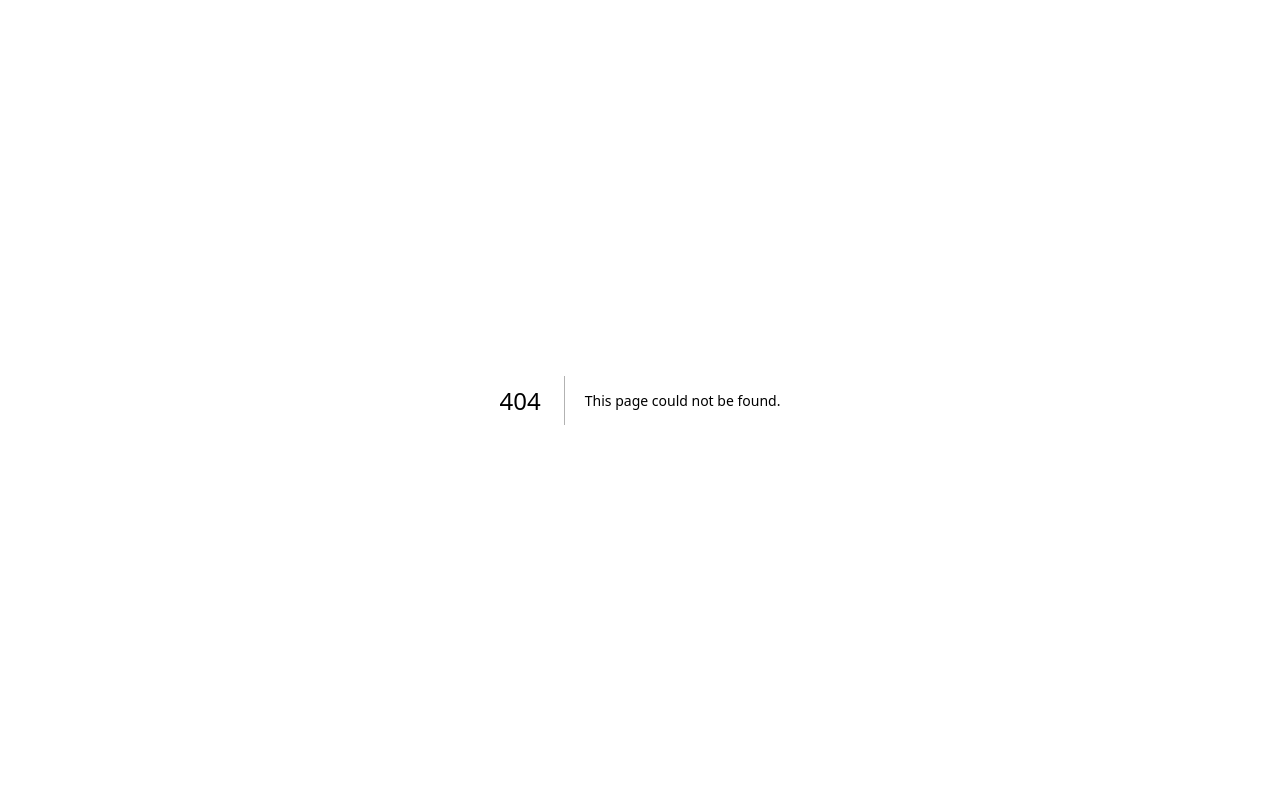
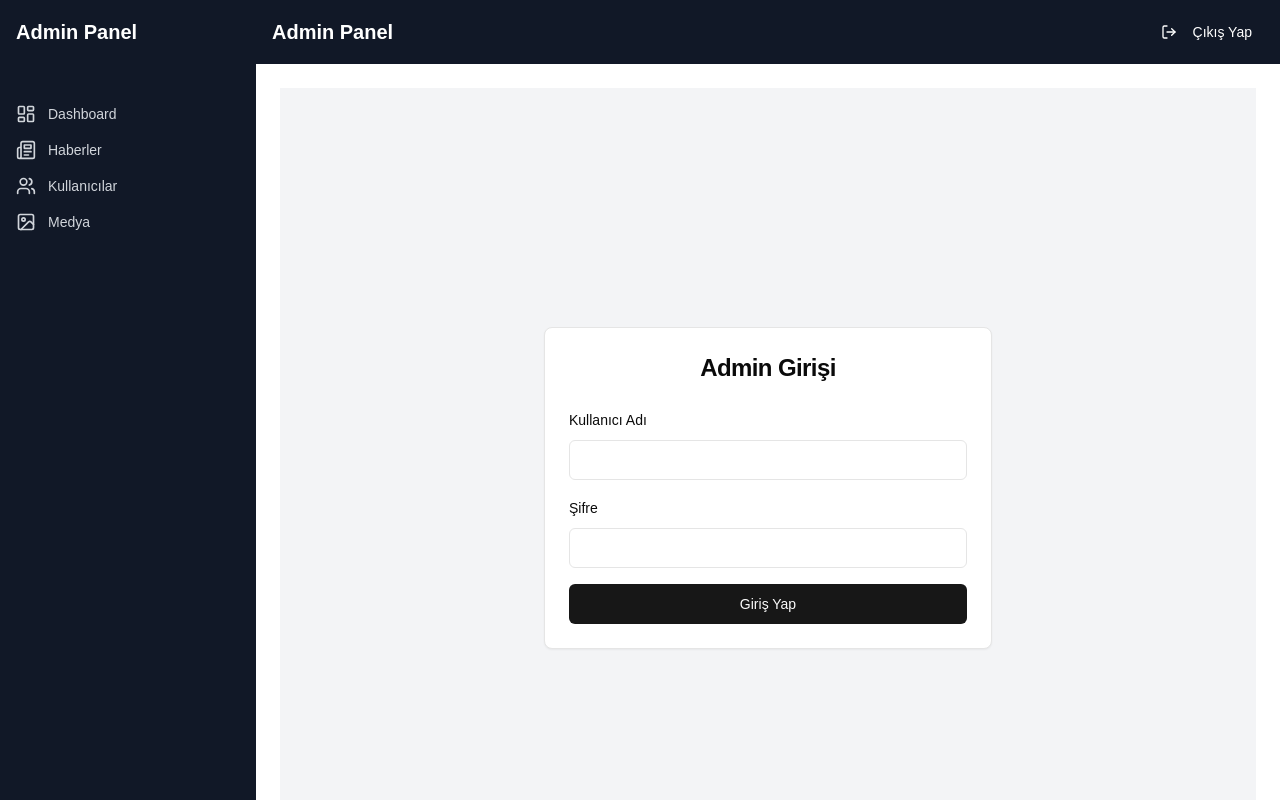
Before and after one commit to EdANaiR/news-website, a Next.js app: page /admin/login in a window 1280 px wide. Before the commit this address had no page. Built offline with nearby package versions, Linux system fonts and the light colour scheme.

Commit message:
admin login page create

```diff
--- /dev/null
+++ b/src/app/admin/login/page.tsx
@@ -0,0 +1,92 @@
+"use client";
+
+import { useState } from "react";
+import { useRouter } from "next/navigation";
+import { Card, CardContent, CardHeader, CardTitle } from "@/components/ui/card";
+import { Input } from "@/components/ui/input";
+import { Button } from "@/components/ui/button";
+import { Label } from "@/components/ui/label";
+import { toast } from "@/hooks/use-toast";
+
+export default function AdminLogin() {
+  const [username, setUsername] = useState("");
+  const [password, setPassword] = useState("");
+  const [loading, setLoading] = useState(false);
+  const router = useRouter();
+
+  const handleSubmit = async (e: React.FormEvent) => {
+    e.preventDefault();
+    setLoading(true);
+
+    try {
+      const response = await fetch("/api/auth/login", {
+        method: "POST",
+        headers: {
+          "Content-Type": "application/json",
+        },
+        body: JSON.stringify({ username, password }),
+      });
+
+      if (response.ok) {
+        toast({
+          title: "Başarılı",
+          description: "Giriş başarılı, yönlendiriliyorsunuz...",
+        });
+        router.push("/admin");
+      } else {
+        toast({
+          variant: "destructive",
+          title: "Hata",
+          description: "Kullanıcı adı veya şifre hatalı!",
+        });
+      }
+    } catch (error) {
+      toast({
+        variant: "destructive",
+        title: "Hata",
+        description: "Bir hata oluştu, lütfen tekrar deneyin.",
+      });
+    } finally {
+      setLoading(false);
+    }
+  };
+
+  return (
+    <div className="min-h-screen flex items-center justify-center bg-gray-100">
+      <Card className="w-full max-w-md">
+        <CardHeader>
+          <CardTitle className="text-2xl text-center">Admin Girişi</CardTitle>
+        </CardHeader>
+        <CardContent>
+          <form onSubmit={handleSubmit} className="space-y-4">
+            <div className="space-y-2">
+              <Label htmlFor="username">Kullanıcı Adı</Label>
+              <Input
+                id="username"
+                type="text"
+                value={username}
+                onChange={(e) => setUsername(e.target.value)}
+                required
+                disabled={loading}
+              />
+            </div>
+            <div className="space-y-2">
+              <Label htmlFor="password">Şifre</Label>
+              <Input
+                id="password"
+                type="password"
+                value={password}
+                onChange={(e) => setPassword(e.target.value)}
+                required
+                disabled={loading}
+              />
+            </div>
+            <Button type="submit" className="w-full" disabled={loading}>
+              {loading ? "Giriş yapılıyor..." : "Giriş Yap"}
+            </Button>
+          </form>
+        </CardContent>
+      </Card>
+    </div>
+  );
+}
--- /dev/null
+++ b/src/app/api/auth/login/route.ts
@@ -0,0 +1,37 @@
+import { NextResponse } from "next/server";
+import { cookies } from "next/headers";
+
+export async function POST(request: Request) {
+  try {
+    const body = await request.json();
+    const { username, password } = body;
+
+    const isValidCredentials =
+      username === process.env.ADMIN_USERNAME &&
+      password === process.env.ADMIN_PASSWORD;
+
+    if (isValidCredentials) {
+      const sessionToken = Math.random().toString(36).substring(2);
+      const response = NextResponse.json({ success: true });
+      response.cookies.set("admin_session", sessionToken, {
+        httpOnly: true,
+        secure: process.env.NODE_ENV === "production",
+        sameSite: "strict",
+        maxAge: 60 * 60 * 24, // 24 saat
+      });
+
+      return response;
+    }
+
+    return NextResponse.json(
+      { success: false, message: "Invalid credentials" },
+      { status: 401 }
+    );
+  } catch (error) {
+    console.error("Login error:", error);
+    return NextResponse.json(
+      { success: false, message: "Server error" },
+      { status: 500 }
+    );
+  }
+}
--- a/src/components/site/NewsDetail.tsx
+++ b/src/components/site/NewsDetail.tsx
@@ -20,49 +20,6 @@ interface NewsDetailProps {
   categoryId?: string;
 }
 
-const defaultRelatedNews: NewsSummaryDto[] = [
-  {
-    newsId: "gundem-1",
-    title: "Cumhurbaşkanı Erdoğan, Yeni Yatırım Projesini Açıkladı",
-    imagePath: "/default23.webp",
-    publishedDate: new Date().toISOString(),
-    shortDescription:
-      "Cumhurbaşkanı Erdoğan, Türkiye'deki istihdamı artırmayı amaçlayan yeni yatırım projelerini duyurdu.",
-  },
-  {
-    newsId: "gundem-2",
-    title: "Türkiye'nin En Büyük Havaalanı İçin Çalışmalar Başladı",
-    imagePath: "/default24.jpg",
-    publishedDate: new Date().toISOString(),
-    shortDescription:
-      "Yeni havaalanı projesi, Türkiye'nin ulaşım altyapısındaki büyük dönüşüm için önemli bir adım.",
-  },
-  {
-    newsId: "gundem-3",
-    title: "İstanbul'da Yeni Deprem Tatbikatı Yapıldı",
-    imagePath: "/default25.jpg",
-    publishedDate: new Date().toISOString(),
-    shortDescription:
-      "İstanbul'da olası bir deprem felaketi için büyük çapta bir tatbikat gerçekleştirildi.",
-  },
-  {
-    newsId: "gundem-4",
-    title: "Yeni Eğitim Yılı İçin Bakanlık'tan Önemli Açıklama",
-    imagePath: "/default26.jpg",
-    publishedDate: new Date().toISOString(),
-    shortDescription:
-      "Milli Eğitim Bakanlığı, yeni eğitim yılının başında alınacak önlemleri duyurdu.",
-  },
-  {
-    newsId: "gundem-5",
-    title: "Bakanlık, Çiftçilere Yeni Destek Paketini Açıkladı",
-    imagePath: "/default27.jpg",
-    publishedDate: new Date().toISOString(),
-    shortDescription:
-      "Tarım ve Orman Bakanlığı, çiftçilere yönelik yeni destek paketini duyurdu.",
-  },
-];
-
 export default function NewsDetail({
   initialData,
   categoryId,
@@ -70,8 +27,7 @@ export default function NewsDetail({
   const [newsItems, setNewsItems] = useState<
     (NewsDetailDto | NewsSummaryDto)[]
   >(Array.isArray(initialData) ? initialData : [initialData]);
-  const [relatedNews, setRelatedNews] =
-    useState<NewsSummaryDto[]>(defaultRelatedNews);
+  const [relatedNews, setRelatedNews] = useState<NewsSummaryDto[]>([]);
   const [loading, setLoading] = useState(false);
   const [hasMore, setHasMore] = useState(true);
   const [page, setPage] = useState(1);
@@ -89,7 +45,6 @@ export default function NewsDetail({
       }
     } catch (error) {
       console.error("Error loading related news:", error);
-      // Hata durumunda varsayılan haberleri kullanmaya devam et
     }
   }, [categoryId]);
 
@@ -315,6 +270,7 @@ export default function NewsDetail({
             <p className="text-sm text-muted-foreground">Reklam Alanı</p>
           </Card>
 
+          {relatedNews.length > 0 && (
             <Card>
               <div className="p-4 border-b">
                 <h2 className="font-bold text-xl">İlgili Haberler</h2>
@@ -341,6 +297,7 @@ export default function NewsDetail({
                 ))}
               </div>
             </Card>
+          )}
         </div>
 
         <div className="hidden lg:block lg:w-32 h-[600px] bg-muted flex-shrink-0">
--- a/src/components/site/NewsList.tsx
+++ b/src/components/site/NewsList.tsx
@@ -14,7 +14,6 @@ import {
 import { Clock } from "lucide-react";
 import dynamic from "next/dynamic";
 
-// Reklam komponenti lazy loading ile yüklensin
 const Advertisement = dynamic(() => import("@/components/ui/Advertisement"), {
   loading: () => <div className="h-32 bg-gray-100 animate-pulse rounded-lg" />,
   ssr: false,
@@ -80,7 +79,6 @@ export default function NewsList() {
     };
   }, []);
 
-  // Image URL'lerini memoize et
   const getImageSrc = useMemo(
     () => (imagePath: string) => {
       if (imagePath.startsWith("http") || imagePath.startsWith("https")) {
--- a/src/lib/api.ts
+++ b/src/lib/api.ts
@@ -1,6 +1,5 @@
 const baseUrl = "https://newsapi-nxxa.onrender.com";
 
-// Cache için yardımcı fonksiyon
 const cache = new Map();
 const CACHE_DURATION = 5 * 60 * 1000; // 5 dakika
 
@@ -189,7 +188,6 @@ export async function addNews(newsData: AddNewsDto): Promise<NewsItem> {
     formData.append("publishedDate", newsData.publishedDate);
     formData.append("categoryId", newsData.categoryId);
 
-    // Görselleri doğru şekilde ekle
     newsData.images.forEach((image, index) => {
       formData.append(`images`, image, image.name);
     });
@@ -275,7 +273,6 @@ export async function getCarouselNews(): Promise<CarouselNewsItem[]> {
   }
 }
 
-// Haber detaylarını temsil eden arayüz
 export interface NewsDetailDto {
   newsId: string;
   title: string;
```
Also changed, not shown: src/middleware.ts (added, +26 -0 lines), 2 other files (tests, documents, lock files or other folders). Lines whose indentation alone changed are shown as unchanged.
